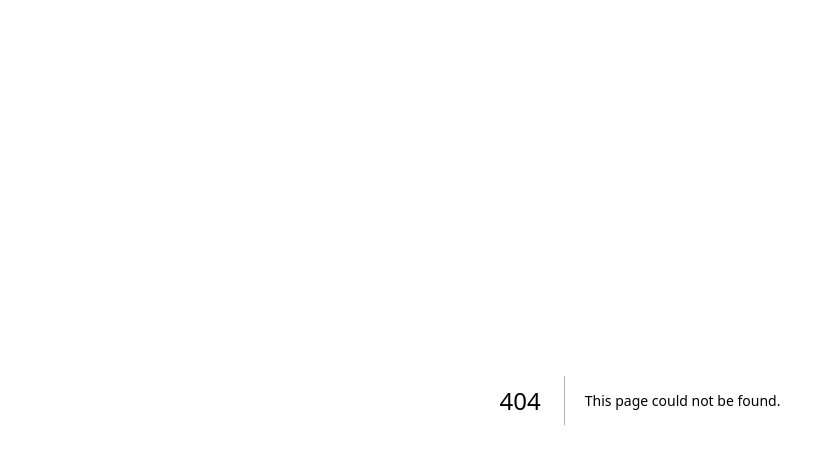
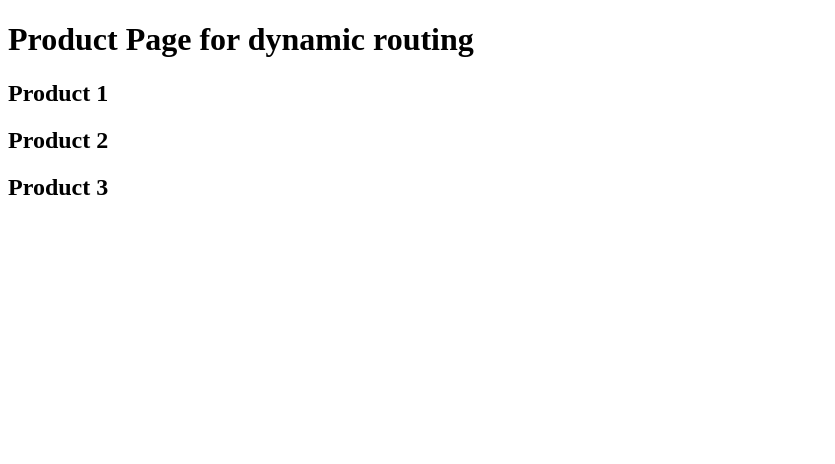
Before and after one commit to SamsulAlomLaskar/next.js_14, a Next.js app: page /products in a window 1280 px wide. Before the commit this address had no page. Shown: the top 464 px of the page, without its empty margins (0-835 px from the left). Built offline with nearby package versions, Linux system fonts and the light colour scheme.

Commit message:
implemented dynamic route

```diff
--- /dev/null
+++ b/src/app/products/page.tsx
@@ -0,0 +1,14 @@
+import React from "react";
+
+const ProductList = () => {
+  return (
+    <>
+      <h1>Product Page for dynamic routing</h1>
+      <h2>Product 1</h2>
+      <h2>Product 2</h2>
+      <h2>Product 3</h2>
+    </>
+  );
+};
+
+export default ProductList;
```
Also changed, not shown: src/app/products/[productId]/page.tsx (added, +7 -0 lines).
